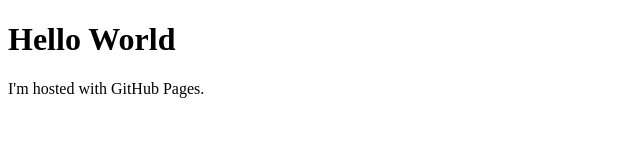
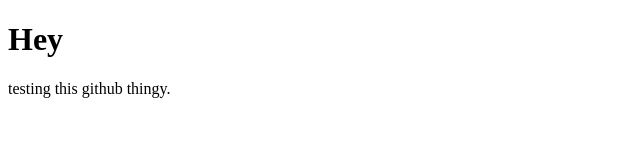
Before and after one commit to fumazenkum/fuma.github.io, a plain HTML site: page index.html in a window 1280 px wide. Shown: the whole page, without its empty margins (0-640 px from the left). Drawn offline with Linux system fonts and the light colour scheme.

Commit message:
Update index.html

```diff
--- a/index.html
+++ b/index.html
@@ -1,7 +1,7 @@
 <!DOCTYPE html>
 <html>
 <body>
-<h1>Hello World</h1>
-<p>I'm hosted with GitHub Pages.</p>
+<h1>Hey</h1>
+<p>testing this github thingy.</p>
 </body>
 </html>
```
